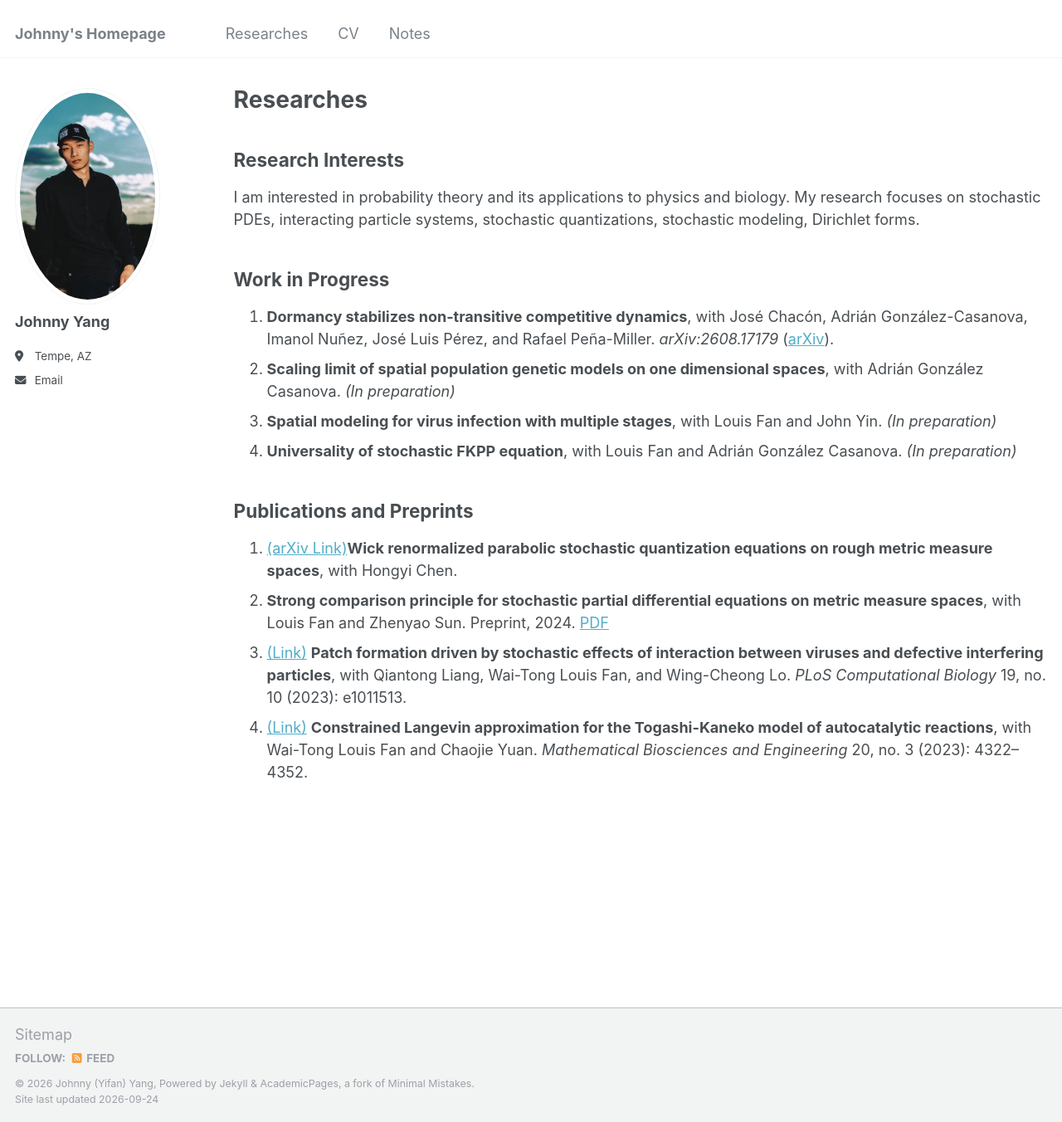
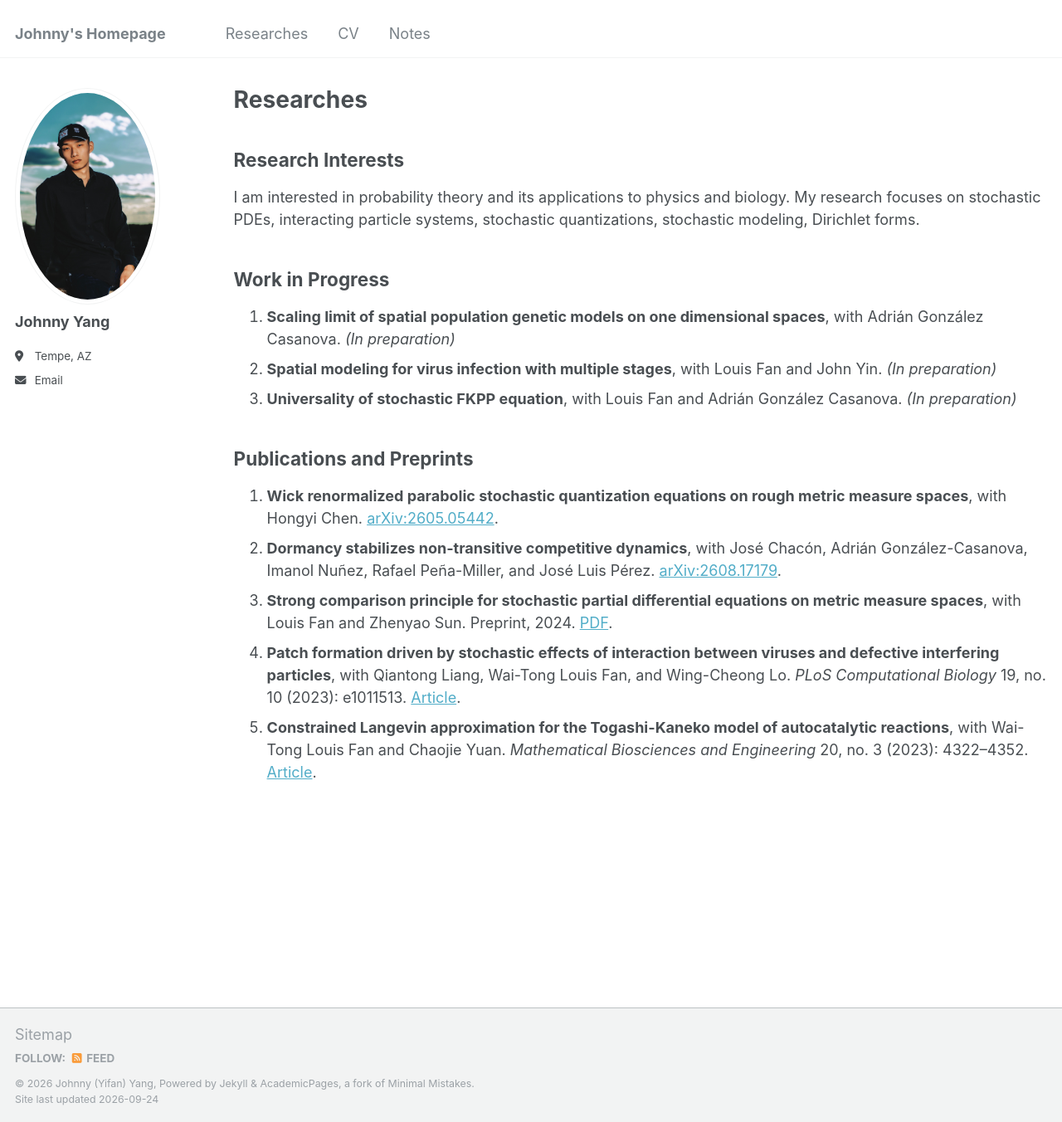
Before and after one commit to JohnnYang007/JohnnYang007.github.io, a Jekyll site: the page built from _pages/reasearch.md, in a window 1280 px wide and 1352 px high. Shown: the whole window at 83% size. Built offline with Jekyll 4.4.1, drawn with Linux system fonts in a browser that asks for light colours.

Commit message:
Move dormancy preprint and tidy research citations

```diff
--- a/_pages/reasearch.md
+++ b/_pages/reasearch.md
@@ -9,13 +9,13 @@ author_profile: true
 I am interested in probability theory and its applications to physics and biology. My research focuses on stochastic PDEs, interacting particle systems, stochastic quantizations, stochastic modeling, Dirichlet forms.
 
 ## Work in Progress
-1. **Dormancy stabilizes non-transitive competitive dynamics**, with José Chacón, Adrián González-Casanova, Imanol Nuñez, José Luis Pérez, and Rafael Peña-Miller. *arXiv:2608.17179* ([arXiv](https://arxiv.org/abs/2608.17179)).
-2. **Scaling limit of spatial population genetic models on one dimensional spaces**, with Adrián González Casanova. *(In preparation)*
-3. **Spatial modeling for virus infection with multiple stages**, with Louis Fan and John Yin. *(In preparation)*
-4. **Universality of stochastic FKPP equation**, with Louis Fan and Adrián González Casanova. *(In preparation)*
+1. **Scaling limit of spatial population genetic models on one dimensional spaces**, with Adrián González Casanova. *(In preparation)*
+2. **Spatial modeling for virus infection with multiple stages**, with Louis Fan and John Yin. *(In preparation)*
+3. **Universality of stochastic FKPP equation**, with Louis Fan and Adrián González Casanova. *(In preparation)*
 
 ## Publications and Preprints
-1. [(arXiv Link)](https://arxiv.org/abs/2605.05442)**Wick renormalized parabolic stochastic quantization equations on rough metric measure spaces**, with Hongyi Chen.
-2. **Strong comparison principle for stochastic partial differential equations on metric measure spaces**, with Louis Fan and Zhenyao Sun. Preprint, 2024. [PDF](https://johnnyang007.github.io/files/SPDE on MMS.pdf)
-3. [(Link)](https://journals.plos.org/ploscompbiol/article?id=10.1371/journal.pcbi.1011513) **Patch formation driven by stochastic effects of interaction between viruses and defective interfering particles**, with Qiantong Liang, Wai-Tong Louis Fan, and Wing-Cheong Lo. *PLoS Computational Biology* 19, no. 10 (2023): e1011513.
-4. [(Link)](https://www.aimspress.com/article/doi/10.3934/mbe.2023201) **Constrained Langevin approximation for the Togashi-Kaneko model of autocatalytic reactions**, with Wai-Tong Louis Fan and Chaojie Yuan. *Mathematical Biosciences and Engineering* 20, no. 3 (2023): 4322–4352.
+1. **Wick renormalized parabolic stochastic quantization equations on rough metric measure spaces**, with Hongyi Chen. [arXiv:2605.05442](https://arxiv.org/abs/2605.05442).
+2. **Dormancy stabilizes non-transitive competitive dynamics**, with José Chacón, Adrián González-Casanova, Imanol Nuñez, Rafael Peña-Miller, and José Luis Pérez. [arXiv:2608.17179](https://arxiv.org/abs/2608.17179).
+3. **Strong comparison principle for stochastic partial differential equations on metric measure spaces**, with Louis Fan and Zhenyao Sun. Preprint, 2024. [PDF](https://johnnyang007.github.io/files/SPDE on MMS.pdf).
+4. **Patch formation driven by stochastic effects of interaction between viruses and defective interfering particles**, with Qiantong Liang, Wai-Tong Louis Fan, and Wing-Cheong Lo. *PLoS Computational Biology* 19, no. 10 (2023): e1011513. [Article](https://journals.plos.org/ploscompbiol/article?id=10.1371/journal.pcbi.1011513).
+5. **Constrained Langevin approximation for the Togashi-Kaneko model of autocatalytic reactions**, with Wai-Tong Louis Fan and Chaojie Yuan. *Mathematical Biosciences and Engineering* 20, no. 3 (2023): 4322–4352. [Article](https://www.aimspress.com/article/doi/10.3934/mbe.2023201).
```
